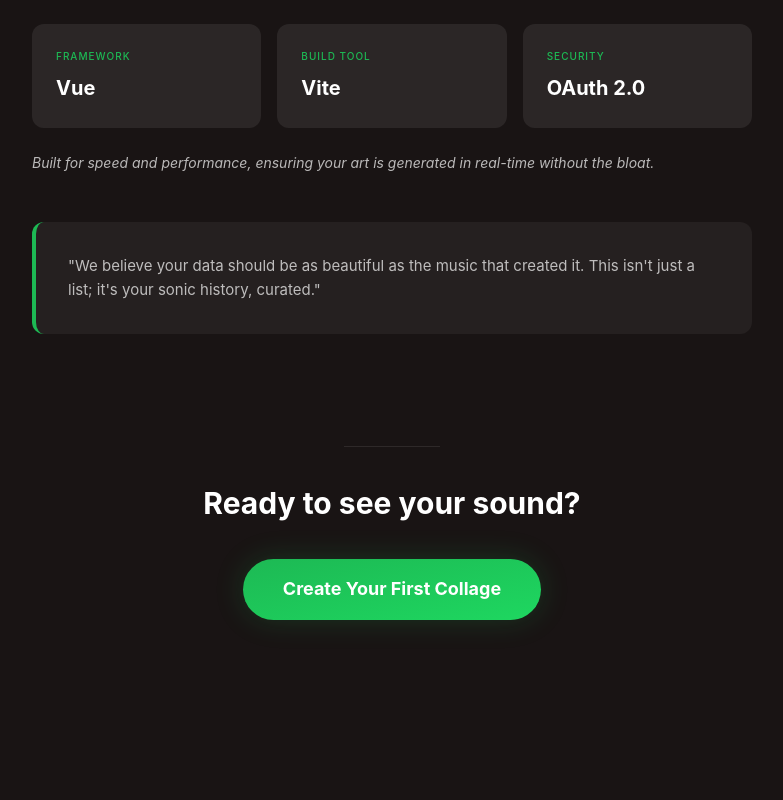
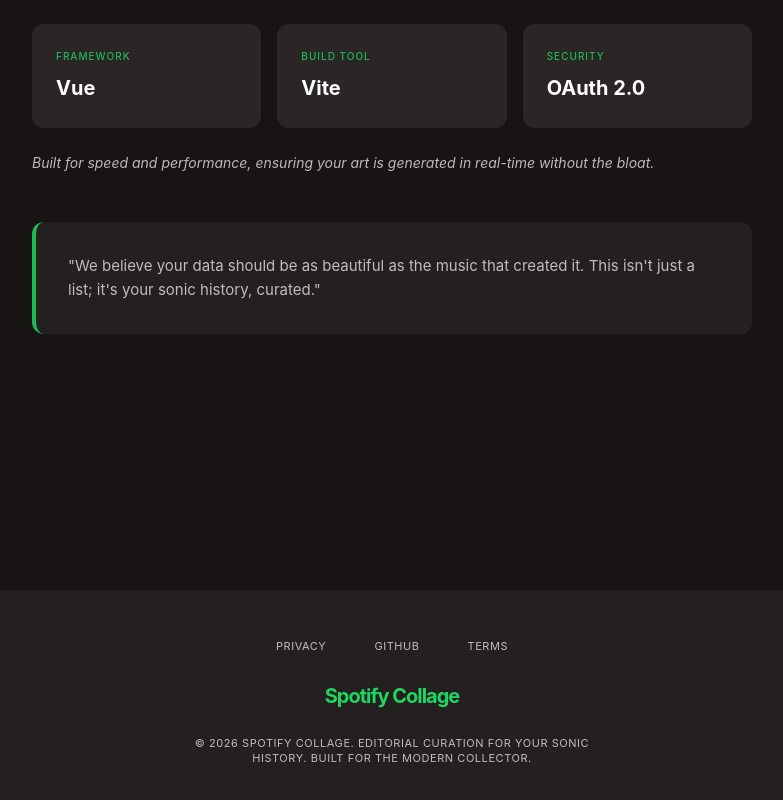
Before and after one commit to denzeysenpai/spotify-collage, a Vue app in the folder app/: page /about in a window 1280 px wide. Shown: the part 1096-1896 px from the top of the page, without its empty margins (248-1031 px from the left). Before the commit the page ends 1860 px from the top, so only its background shows below. Built offline with nearby package versions, Linux system fonts and the light colour scheme.

Commit message:
[0.2.2: Footer (New)]

```diff
--- a/app/src/App.vue
+++ b/app/src/App.vue
@@ -49,6 +49,20 @@
   <main class="main-content">
     <RouterView />
   </main>
+
+  <footer class="footer">
+    <div class="footer-content">
+      <div class="footer-links">
+        <RouterLink to="/privacy" class="footer-link">Privacy</RouterLink>
+        <a href="https://github.com" class="footer-link" target="_blank" rel="noopener noreferrer">Github</a>
+        <RouterLink to="/terms" class="footer-link">Terms</RouterLink>
+      </div>
+      <div class="footer-brand">Spotify Collage</div>
+      <p class="footer-copyright">
+        © 2026 Spotify Collage. Editorial curation for your sonic history. Built for the modern collector.
+      </p>
+    </div>
+  </footer>
 </template>
 
 <style scoped>
@@ -157,6 +171,65 @@
   padding-top: 80px;
 }
 
+/* Footer Styles */
+.footer {
+  width: 100%;
+  padding: 3rem 0;
+  background: rgba(255, 255, 255, 0.05);
+  margin-top: 6rem;
+}
+
+.footer-content {
+  display: flex;
+  flex-direction: column;
+  align-items: center;
+  justify-content: center;
+  gap: 1.5rem;
+  width: 100%;
+  max-width: 1280px;
+  margin: 0 auto;
+  padding: 0 2rem;
+}
+
+.footer-links {
+  display: flex;
+  gap: 3rem;
+  font-family: -apple-system, BlinkMacSystemFont, 'Segoe UI', Roboto, sans-serif;
+  font-size: 0.6875rem;
+  text-transform: uppercase;
+  letter-spacing: 0.05em;
+}
+
+.footer-link {
+  color: rgba(255, 255, 255, 0.7);
+  text-decoration: none;
+  transition: opacity 0.2s ease;
+}
+
+.footer-link:hover {
+  color: #1ed760;
+  opacity: 0.8;
+}
+
+.footer-brand {
+  color: #1ed760;
+  font-weight: 700;
+  letter-spacing: -0.05em;
+  font-size: 1.25rem;
+  font-family: -apple-system, BlinkMacSystemFont, 'Segoe UI', Roboto, sans-serif;
+}
+
+.footer-copyright {
+  font-family: -apple-system, BlinkMacSystemFont, 'Segoe UI', Roboto, sans-serif;
+  font-size: 0.6875rem;
+  text-transform: uppercase;
+  letter-spacing: 0.05em;
+  color: rgba(255, 255, 255, 0.7);
+  text-align: center;
+  max-width: 28rem;
+  line-height: 1.4;
+}
+
 @media (max-width: 768px) {
   .navbar-content {
     padding: 1rem;
@@ -178,5 +251,22 @@
   .main-content {
     padding-top: 70px;
   }
+
+  .footer-content {
+    padding: 0 1rem;
+    gap: 1rem;
+  }
+
+  .footer-links {
+    gap: 1.5rem;
+  }
+
+  .footer-brand {
+    font-size: 1.125rem;
+  }
+
+  .footer-copyright {
+    font-size: 0.625rem;
+  }
 }
 </style>
--- a/app/src/views/About/About.vue
+++ b/app/src/views/About/About.vue
@@ -68,13 +68,13 @@
           </div>
         </section>
 
-        <section>
+        <!-- <section>
           <div />
           <h3>Ready to see your sound?</h3>
           <router-link to="/create">
             Create Your First Collage
           </router-link>
-        </section>
+        </section> -->
       </div>
     </div>
   </div>
```
